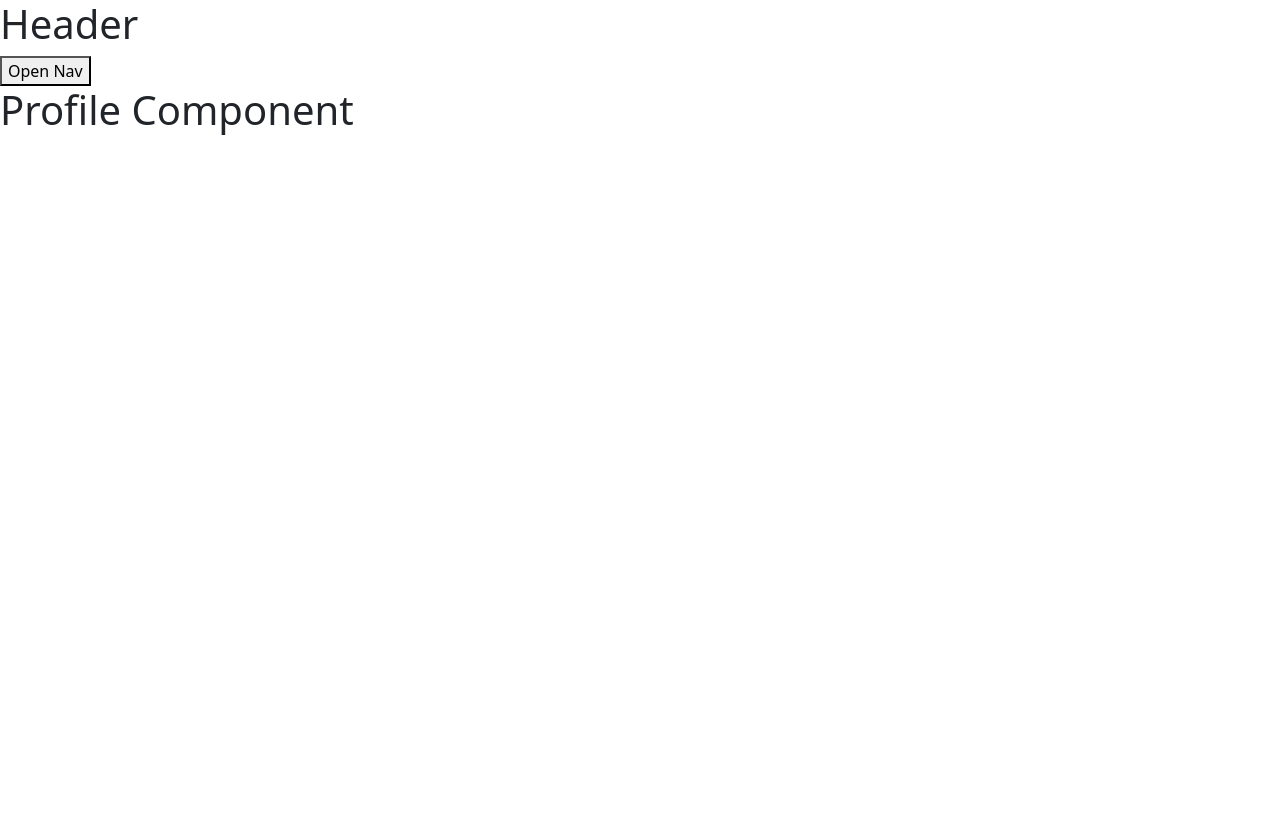
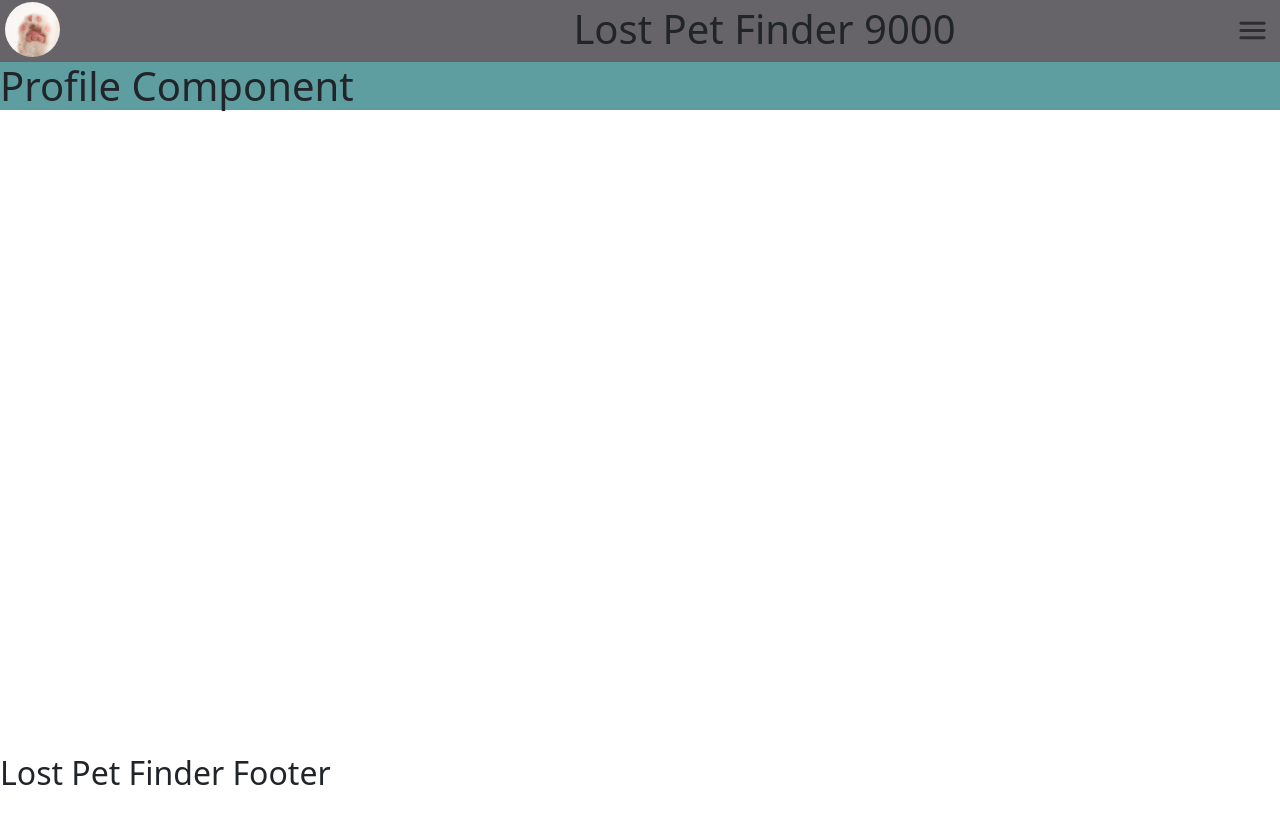
Before and after one commit to Floof-Finders/lost-pet-finder-frontend, a React (Create React App) app: page /profile in a window 1280 px wide. Shown: the top 824 px of the page. After the commit the page ends 800 px from the top, so only its background shows below. Built offline with nearby package versions, Linux system fonts and the light colour scheme.

Commit message:
added more styling and fixed components

```diff
--- a/public/index.html
+++ b/public/index.html
@@ -10,6 +10,10 @@
       content="Web site created using create-react-app"
     />
     <link rel="apple-touch-icon" href="%PUBLIC_URL%/logo192.png" />
+    <link
+  rel="stylesheet"
+  href="https://fonts.googleapis.com/icon?family=Material+Icons"
+    />
     <!--
       manifest.json provides metadata used when your web app is installed on a
       user's mobile device or desktop. See https://developers.google.com/web/fundamentals/web-app-manifest/
--- a/src/App.css
+++ b/src/App.css
@@ -1,5 +1,6 @@
 .App {
   height: 100%;
+  background-color: rgb(95, 158, 160);
   /* width: 50%; */
   /* margin: auto; */
 }
--- a/src/App.js
+++ b/src/App.js
@@ -11,15 +11,18 @@ import Landing from './components/landing/Landing';
 function App() {
 	const [width, setWidth] = useState('0%');
 	const [overAllWidth, setOverAllWidth] = useState('100%');
+	const [showButton, setShowButton] = useState(true)
 
 	const openSideNav = () => {
 		setWidth('20%');
 		setOverAllWidth('80%');
+		setShowButton(false)
 	};
 
 	const closeSideNav = () => {
 		setWidth('0%');
 		setOverAllWidth('100%');
+		setShowButton(true)
 	};
 
 	return (
@@ -27,8 +30,9 @@ function App() {
 			className='App'
 			// style={{width: overAllWidth}}
 		>
-			<header className='App-header'>
+			<div className='App-header'>
 				<Header
+				showButton={showButton}
 					width={width}
 					closeSideNav={closeSideNav}
 					openSideNav={openSideNav}
@@ -36,13 +40,7 @@ function App() {
 				<Routes>
 					<Route
 						path='/'
-						element={
-							<>
-								<Main overAllWidth={overAllWidth} />
-								<Footer />
-							</>
-						}
-					/>
+						element={<Main overAllWidth={overAllWidth} />} />
 					<Route
 						path='landing'
 						element={<Landing overAllWidth={overAllWidth} />}
@@ -56,7 +54,8 @@ function App() {
 						element={<Profile overAllWidth={overAllWidth} />}
 					/>
 				</Routes>
-			</header>
+				<Footer />
+			</div>
 		</div>
 	);
 }
--- a/src/components/Main.css
+++ b/src/components/Main.css
@@ -7,7 +7,7 @@
 	z-index: 1;
 	top: 0;
 	left: 0;
-	background-color: #232323;
+	/* background-color: #e0a5a5; */
 	transition: 0.5s ease;
 	overflow-x: hidden;
 	padding-top: 20px;
--- a/src/components/footer/Footer.js
+++ b/src/components/footer/Footer.js
@@ -1,8 +1,8 @@
 
 export default function Footer(props) {
 	return (
-		<footer>
-			<h1>Lost Pet Finder</h1>
+		<footer className="fixed-bottom">
+			<h2>Lost Pet Finder Footer</h2>
 		</footer>
 	);
 }
--- /dev/null
+++ b/src/components/header/Header.css
@@ -0,0 +1,26 @@
+header {
+  background-color: rgb(102, 100, 104);
+}
+
+header > h1 {
+  display: inline-block;
+  position: relative;
+  left: 40.5%;
+  top: 5px;
+}
+
+.openNav {
+  position: fixed;
+  right: 10px;
+  top: 13px;
+}
+
+.pawPrint {
+  width: 55px;
+  height: 55px;
+  border-radius: 50%;
+  display: inline-block;
+  position: relative;
+  bottom: 5px;
+  left: 5px;
+}
--- a/src/components/header/Header.js
+++ b/src/components/header/Header.js
@@ -1,12 +1,26 @@
 import Nav from '../nav/Nav.js';
+import './Header.css';
+import pawPrint from '../img/paw-print-unsplash.jpg';
+import MenuRoundedIcon from '@mui/icons-material/MenuRounded';
 
 export default function Header(props) {
 	return (
 		<header>
-			<h1>Header</h1>
-			<button
-				onClick={() => props.openSideNav()}
-				>Open Nav</button>
+			<span>
+				<img className='pawPrint' src={pawPrint} alt='paw print image'></img>
+			</span>
+			<h1>Lost Pet Finder 9000</h1>
+
+			{props.showButton ? (
+				<span className='openNav' onClick={() => props.openSideNav()}>
+					<MenuRoundedIcon
+					color="action"
+					fontSize="large"
+					/>
+				</span>
+			) : (
+				''
+			)}
 			<Nav width={props.width} closeSideNav={props.closeSideNav} />
 		</header>
 	);
--- a/src/components/nav/Nav.css
+++ b/src/components/nav/Nav.css
@@ -5,7 +5,7 @@
 	z-index: 1;
 	top: 0;
 	right: 0;
-	background-color: #232323;
+	background-color: #a59b9b;
 	transition: 0.5s ease;
 	overflow-x: hidden;
 	padding-top: 20px;
@@ -14,3 +14,7 @@
 	align-items: center;
   float: right;
 }
+
+.exitNav {
+	position: relative; right: 100px;
+}
--- a/src/components/nav/Nav.js
+++ b/src/components/nav/Nav.js
@@ -4,10 +4,12 @@ import CancelPresentationIcon from '@mui/icons-material/CancelPresentation';
 
 export default function Nav(props) {
   return (
-    <aside className='NavRoutes' style={{width: props.width, height:"100vh"}}>
+    <aside className='NavRoutes' style={{width: props.width
+    , height:"100vh"
+    }}>
 
     <nav >
-      <aside onClick={props.closeSideNav}>{<CancelPresentationIcon/>}</aside>
+      <aside className='exitNav' onClick={props.closeSideNav}>{<CancelPresentationIcon/>}</aside>
       <ul>
         <li>
           <Link to='/'>Home</Link>
```
Also changed, not shown: src/components/Main.js (+4 -4 lines), img/WF-Finalproject-backend.png (deleted), img/readme.md (deleted), src/components/img/paw-print-unsplash.jpg (added).
